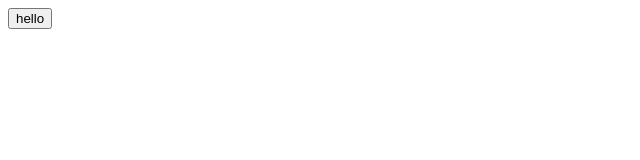
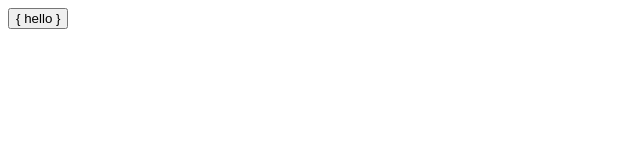
Before and after one commit to flashinc/Gas, a website: page index.html in a window 1280 px wide. Shown: the full height of the page, 0-640 px from the left. Drawn offline with Linux system fonts and the light colour scheme.

Commit message:
Trying to add props
TODO: Clean up code and actually make it work

```diff
--- a/index.html
+++ b/index.html
@@ -7,15 +7,17 @@
     <title>Test</title>
 </head>
 <body>
-    <div id="button">
+    <div id="button" hello="it works">
     </div>
     <script src="index.js"></script>
     <script>
-        component( 'button', `
+        component( 'button', {
+            html: `
                 <button>
-                    hello
+                    { hello }
                 </button>
-            `
+                `
+            }
         )
     </script>
 </body>
--- a/index.js
+++ b/index.js
@@ -9,8 +9,31 @@
 // }
 
 function component(componentName, html) {
-    var el = document.getElementById(componentName)
-    el.innerHTML = html
+    let newHtml;
+    let nHtml
+    this.html = html;
+    var el = document.getElementById(componentName);
+    this.html.html.split('{  }')
+    for (var i = 0; i < this.html.html.length; i++) {
+        if (this.html.html[i] === '{') {
+            var start = i;
+            for (var j = i; j < this.html.html.length; j++) {
+                if (this.html.html[j] === '}') {
+                    var end = j;
+                    var value = this.html.html.slice(start + 1, end);
+                    console.log(value);
+                    // remove all the spaces from value
+                    value = value.replace(/\s/g, '');
+                    var link = document.getElementById(componentName)
+                    var target = link.getAttribute(value);
+                    console.log(target);
+                    nHtml = target;
+                    newHtml = this.html.html.replace('{  }', nHtml);
+                }
+            }
+        }
+    }
+    el.innerHTML = newHtml;
 }
 
 // let link = document.querySelector('#js');
```
